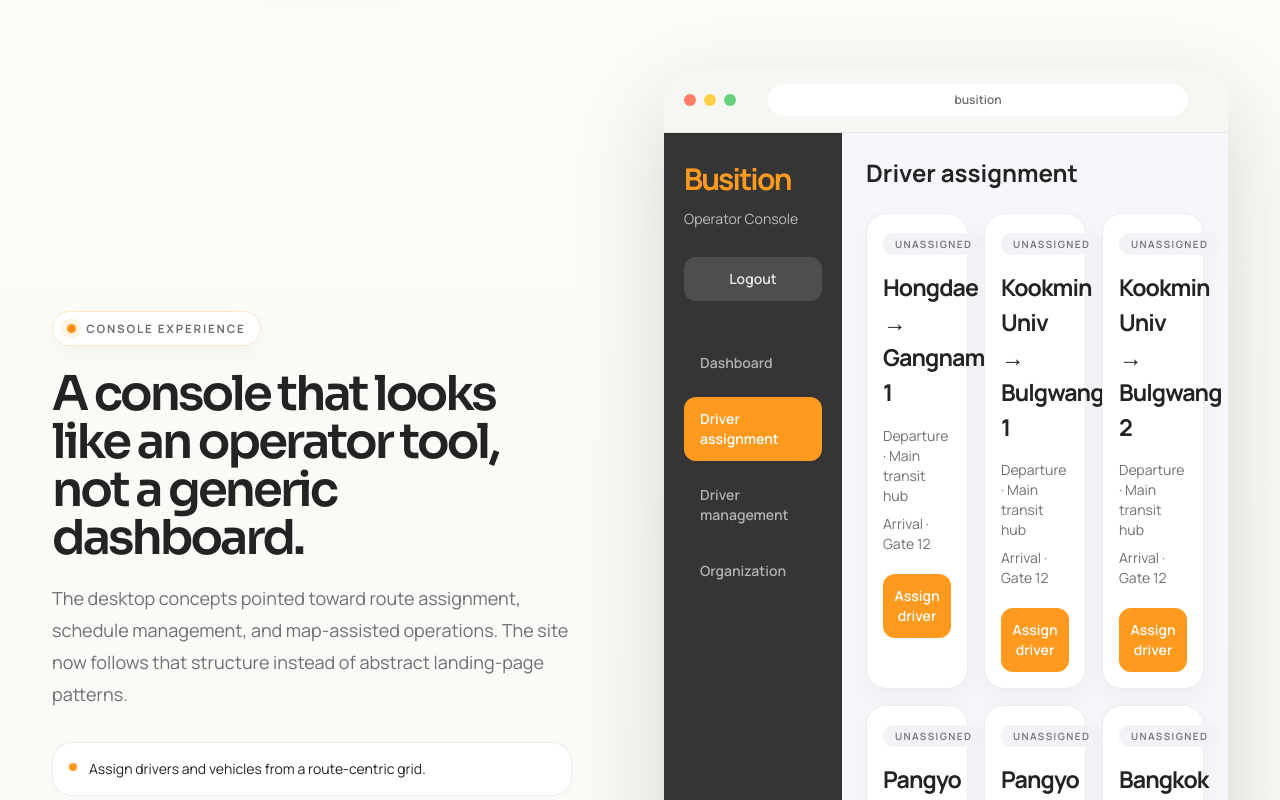
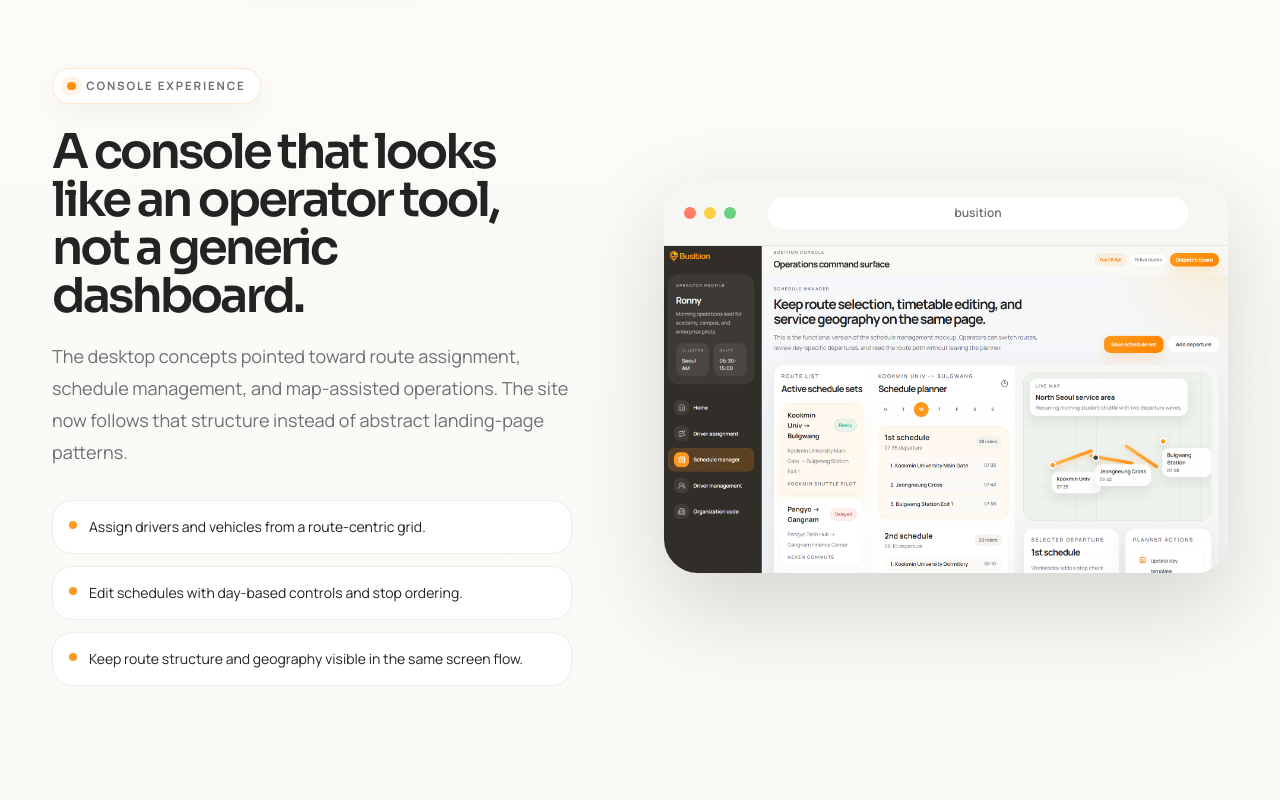
Before and after one commit to busition/busition-demo, a Next.js app: page / in a window 1280 px wide. Shown: the part 4060-4860 px from the top of the page. Built offline with nearby package versions, Linux system fonts and the light colour scheme.

Commit message:
Use console reference image on home page

```diff
--- a/src/app/page.tsx
+++ b/src/app/page.tsx
@@ -1,9 +1,9 @@
+import Image from "next/image";
 import Link from "next/link";
 import { ArrowRight, BellRing, BusFront, Clock3, GraduationCap, LocateFixed, MapPinned, School, ShieldCheck, UsersRound, Waypoints } from "lucide-react";
 
 import {
   BrowserFrame,
-  ConsoleAssignmentScreen,
   MateRouteScreen,
   MateTimetableScreen,
   OrbitRoleMap,
@@ -291,7 +291,13 @@ export default function Home() {
             ]}
           >
             <BrowserFrame>
-              <ConsoleAssignmentScreen />
+              <Image
+                src="/previews/console-schedule-preview.png"
+                alt="Busition Console schedule manager preview"
+                width={1899}
+                height={1102}
+                className="h-auto w-full"
+              />
             </BrowserFrame>
           </FeatureSection>
 
```
